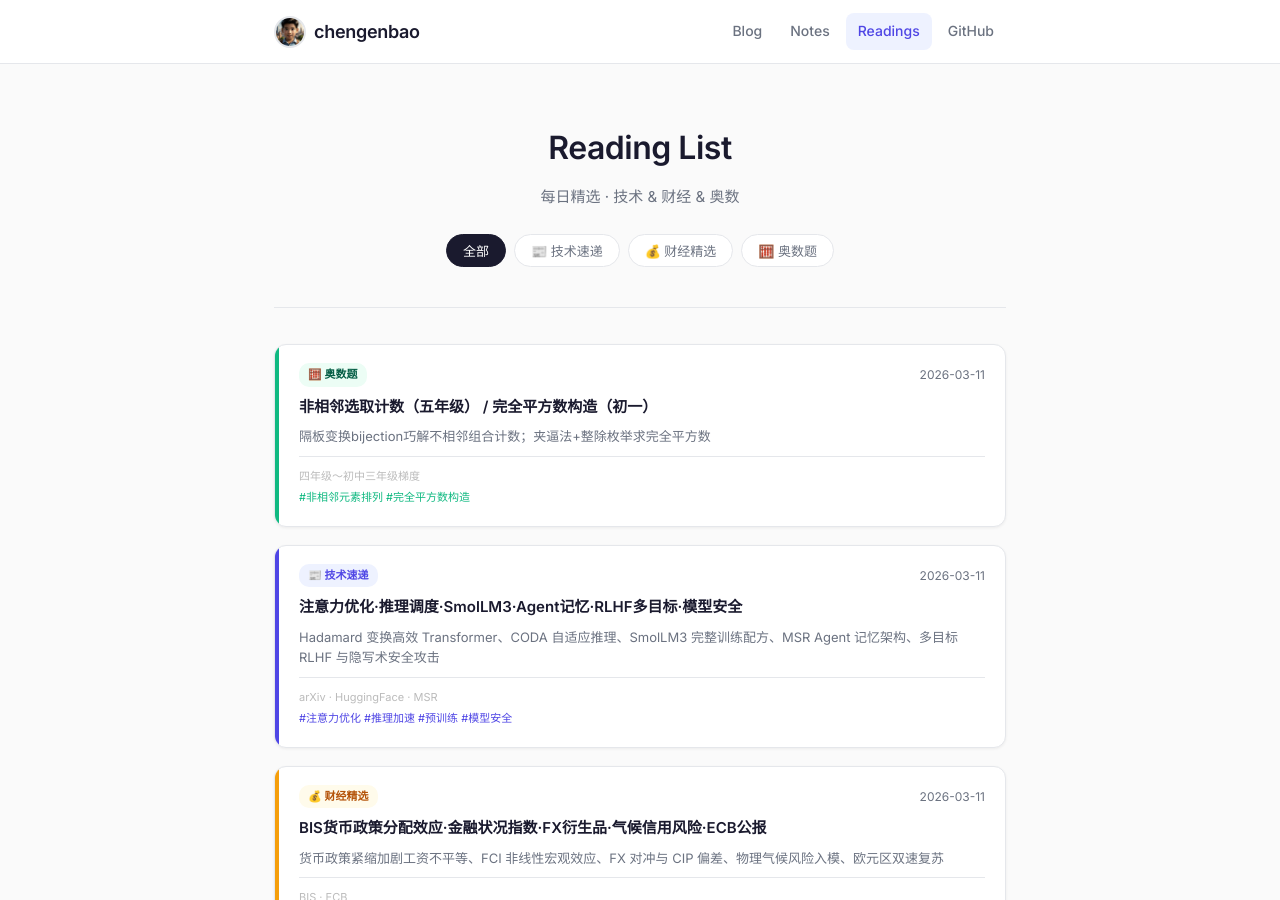
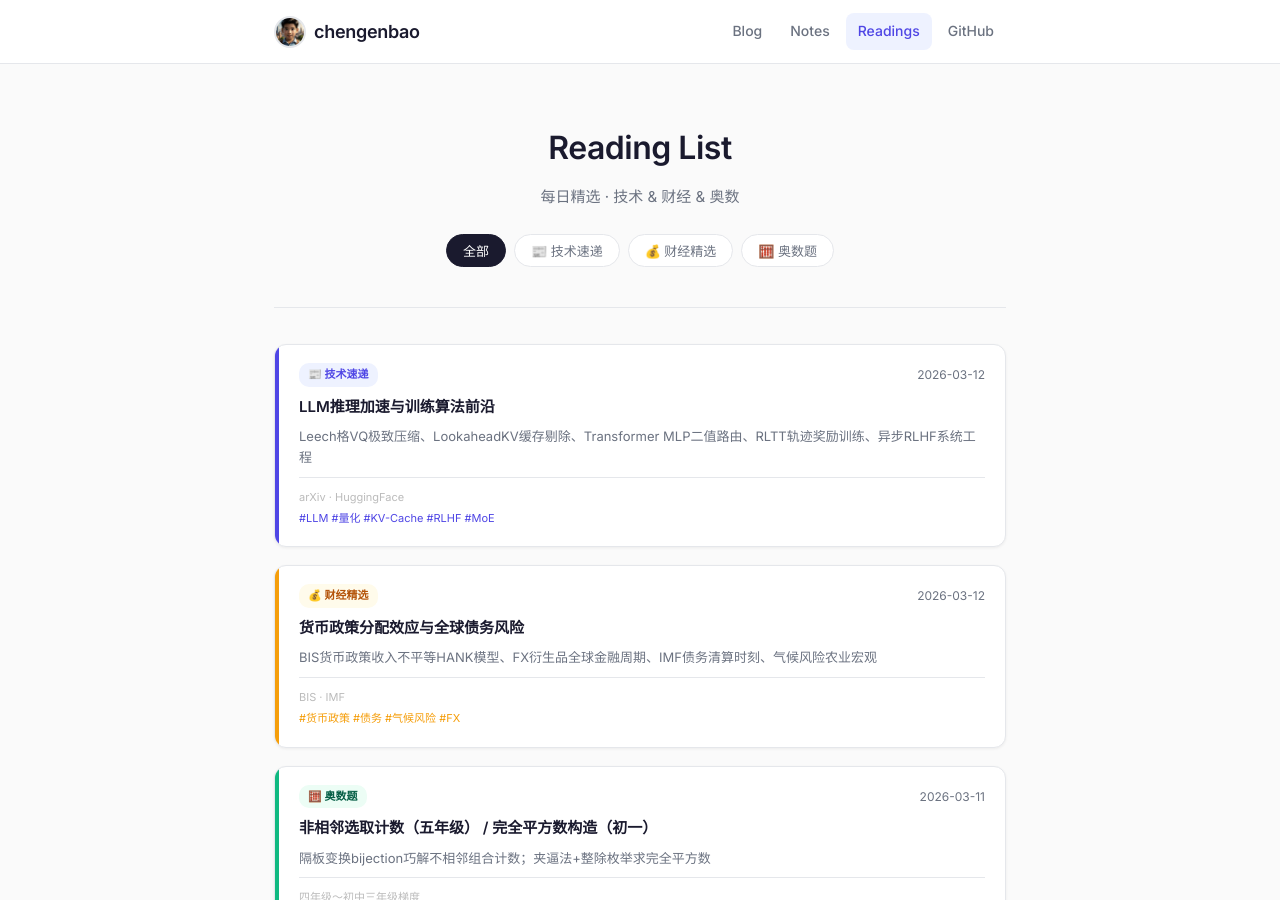
Before and after one commit to chengenbao/chengenbao.github.io, a Jekyll site: the page built from reading-list/index.md, in a window 1280 px wide and 900 px high. Built offline with Jekyll 4.4.1, drawn with Linux system fonts in a browser that asks for light colours.

Commit message:
Update reading list index for 2026-03-12

```diff
--- a/reading-list/index.md
+++ b/reading-list/index.md
@@ -18,6 +18,36 @@
   </div>
 
   <div class="rl-grid">
+<a class="rl-card tech" href="/reading-list/2026-03-12-tech-daily/">
+  <div class="rl-accent"></div>
+  <div class="rl-body">
+    <div class="rl-top">
+      <span class="rl-badge tech">📰 技术速递</span>
+      <time>2026-03-12</time>
+    </div>
+    <h2>LLM推理加速与训练算法前沿</h2>
+    <p>Leech格VQ极致压缩、LookaheadKV缓存剔除、Transformer MLP二值路由、RLTT轨迹奖励训练、异步RLHF系统工程</p>
+    <div class="rl-meta">
+      <span class="rl-source">arXiv · HuggingFace</span>
+      <span class="rl-tags">#LLM #量化 #KV-Cache #RLHF #MoE</span>
+    </div>
+  </div>
+</a>
+<a class="rl-card finance" href="/reading-list/2026-03-12-finance-daily/">
+  <div class="rl-accent"></div>
+  <div class="rl-body">
+    <div class="rl-top">
+      <span class="rl-badge finance">💰 财经精选</span>
+      <time>2026-03-12</time>
+    </div>
+    <h2>货币政策分配效应与全球债务风险</h2>
+    <p>BIS货币政策收入不平等HANK模型、FX衍生品全球金融周期、IMF债务清算时刻、气候风险农业宏观</p>
+    <div class="rl-meta">
+      <span class="rl-source">BIS · IMF</span>
+      <span class="rl-tags">#货币政策 #债务 #气候风险 #FX</span>
+    </div>
+  </div>
+</a>
 <a class="rl-card math" href="/reading-list/2026-03-11-math/">
   <div class="rl-accent"></div>
   <div class="rl-body">
```
